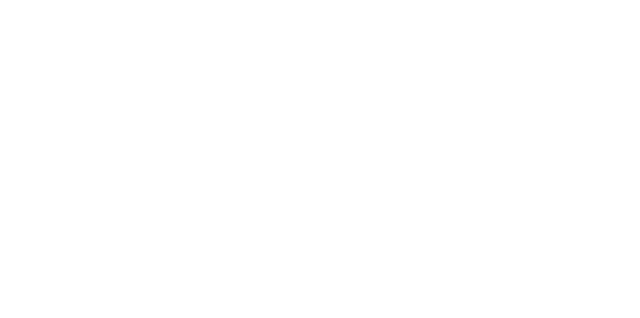
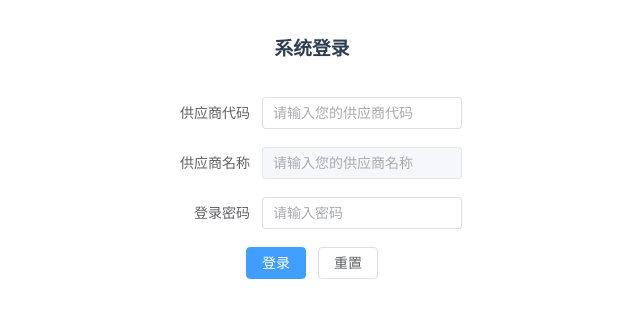
Before and after one commit to Kieyfr/suppliermateriallabelprintingtoolpage, a Vue app: page /login2 in a window 1280 px wide. Before the commit this address had no page. Shown: the top 318 px of the page, without its empty margins (328-968 px from the left). Built offline with nearby package versions, Linux system fonts and the light colour scheme.

Commit message:
登录页面制作

```diff
--- a/src/App.vue
+++ b/src/App.vue
@@ -10,4 +10,7 @@
   text-align: center;
   color: #2c3e50;
 }
+#app,html,body {
+		height: 100%;
+}
 </style>
--- /dev/null
+++ b/src/components/Login.vue
@@ -0,0 +1,126 @@
+<template>
+
+        <div class="login">
+        <div class="mylogin">
+            <h3>系统登录</h3>
+            <el-form  label-width="100px">
+                <el-form-item label="供应商代码">
+                <el-input  v-model="supplier.supplierCode"  placeholder="请输入您的供应商代码" @change="supplierCode"/>
+                </el-form-item>
+                <el-form-item label="供应商名称">
+                <el-input v-model="supplier.supplierName" disabled placeholder="请输入您的供应商名称" maxlength="20"/>
+                </el-form-item>
+                <el-form-item label="登录密码">
+                    <el-input
+
+                        v-model="supplier.pwd"
+                        type="password"
+                        placeholder="请输入密码"
+                        maxlength="20"
+                        show-password
+                    />
+
+                </el-form-item>
+
+
+
+                <el-button type="primary" @click="onSubmit" size="100px">登录</el-button>
+                <el-button size="100px" @click="onReset" >重置</el-button>
+            </el-form>
+        </div>
+    </div>
+
+
+</template>
+
+<style>
+    .login{
+        background-color: white;
+        border-radius: 15px;
+        width: 400px;
+        height: 300px;
+        margin:0 auto;
+    }
+    .login h3{
+        line-height: 60px;
+    }
+    .mylogin{
+        line-height: 30px;
+        width: 300px;
+        margin:0 auto;
+    }
+
+    .mylogin el-form el-form-item{
+        width: 300px;
+        height: 200px;
+        margin: 0 auto;
+        text-align: center;
+    }
+    .mylogin el-form el-form-item el-input{
+        width: 100px;
+    }
+    .mylogin el-form el-form-item span{
+        color: red;
+        height: 30px;
+    }
+
+</style>
+<script lang="ts" setup>
+import { reactive } from 'vue'
+import { ElMessage, ElMessageBox } from 'element-plus'
+
+// import type { Action } from 'element-plus'
+// import { el } from 'element-plus/es/locale';
+
+
+const supplier=reactive({
+    supplierCode:"",
+    supplierName:"",
+    pwd: '',
+
+})
+
+const supplierCodeReg=()=>{
+    let c_reg=/^([0-9]|[a-z]|[A-Z]){9}$/;
+    return c_reg.test(supplier.supplierCode)
+}
+
+const supplierCode=()=>{
+    const value=supplierCodeReg
+}
+
+const onSubmit = () => {
+  if(supplier.supplierCode.length==0){
+        ElMessageBox.alert('供应商代码不能为空', '提示', {
+         // if you want to disable its autofocus
+        // autofocus: false,
+        confirmButtonText: 'OK',
+        // callback: (action: Action) => {
+        //   ElMessage({
+        //     type: 'info',
+        //     message: `action: ${action}`,
+        //   })
+        // },
+        })
+    }else if(supplier.pwd.length==0){
+        ElMessageBox.alert('密码不能为空', '提示', {
+        // if you want to disable its autofocus
+        // autofocus: false,
+        confirmButtonText: 'OK',
+        // callback: (action: Action) => {
+        //   ElMessage({
+        //     type: 'info',
+        //     message: `action: ${action}`,
+        //   })
+        // },
+        })
+    }else{
+
+    }
+  }
+  const onReset = () => {
+    supplier.supplierCode="";
+    supplier.supplierName="";
+    supplier.pwd="";
+  }
+</script>
--- a/src/router/index.ts
+++ b/src/router/index.ts
@@ -7,6 +7,33 @@
     component: () =>
       import("../components/Material.vue"),
   },
+  {
+    path: "/login2",
+    name: "Login2",
+    component: () =>
+      import("../components/Login.vue"),
+  },
+  {
+    path: "/login",
+    name: "Login",
+    component: () =>
+      import("../views/LoginView.vue"),
+  },
+  {
+    path: "/home",
+    name: "home",
+    component: () =>
+      import("../views/HomeView.vue"),
+  },
+  {
+    path: '/:catchAll(.*)',  //找到所有没有的路由 正则表达
+    name: '404',
+    // route level code-splitting
+    // this generates a separate chunk (about.[hash].js) for this route
+    // which is lazy-loaded when the route is visited.
+    component: () => import( '../views/404.vue')
+  },
+
 ];
 
 const router = createRouter({
--- /dev/null
+++ b/src/views/404.vue
@@ -0,0 +1,15 @@
+<template>
+    <h1>页面出错了</h1>
+</template>
+
+  <script lang="ts">
+  import { Options, Vue } from "vue-class-component";
+  // import HelloWorld from "@/components/HelloWorld.vue"; // @ is an alias to /src
+
+  @Options({
+    components: {
+      // HelloWorld,
+    },
+  })
+  export default class HomeView extends Vue {}
+  </script>
--- a/src/views/HomeView.vue
+++ b/src/views/HomeView.vue
@@ -1,18 +1,24 @@
 <template>
   <div class="home">
     <img alt="Vue logo" src="../assets/logo.png" />
-    <HelloWorld msg="Welcome to Your Vue.js + TypeScript App" />
+
   </div>
 </template>
 
 <script lang="ts">
 import { Options, Vue } from "vue-class-component";
-import HelloWorld from "@/components/HelloWorld.vue"; // @ is an alias to /src
+
 
 @Options({
   components: {
-    HelloWorld,
+
   },
 })
 export default class HomeView extends Vue {}
 </script>
+<style>
+  .home{
+    margin: 0 auto;
+    border: 1px black solid;
+  }
+</style>
--- /dev/null
+++ b/src/views/LoginView.vue
@@ -0,0 +1,33 @@
+<template>
+  <div>
+    <Login class="login"></Login>
+  </div>
+</template>
+
+<script lang="ts">
+import { Options, Vue } from "vue-class-component";
+// import HelloWorld from "@/components/HelloWorld.vue"; // @ is an alias to /src
+import Login from "../components/Login.vue";
+@Options({
+  components: {
+    Login
+  },
+})
+export default class HomeView extends Vue {}
+</script>
+<style>
+
+  .login{
+    position: absolute;
+
+    top: 50%;
+
+    left: 50%;
+
+    transform: translate(-50%,-50%);
+  }
+  body{
+        background-image: url("../assets/bg.webp") ;
+        background-size:100%;
+  }
+</style>
```
Also changed, not shown: src/components/Frame.vue (added, +13 -0 lines), src/assets/bg.webp (added).
